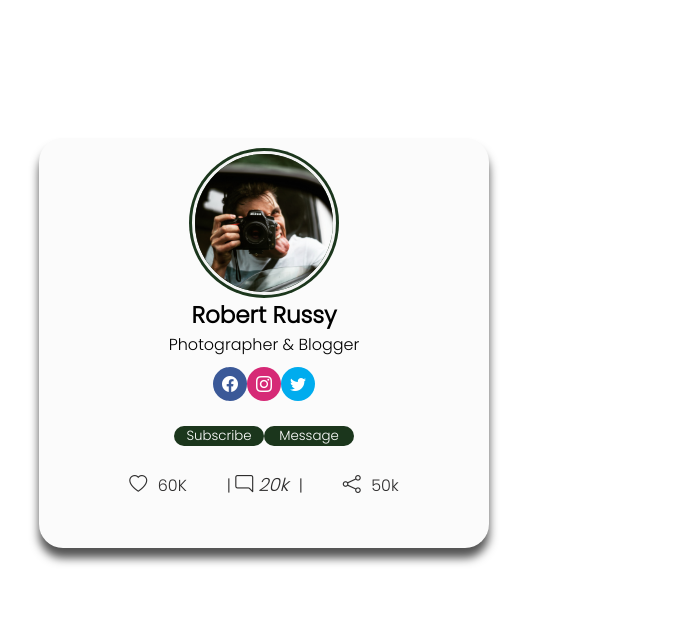
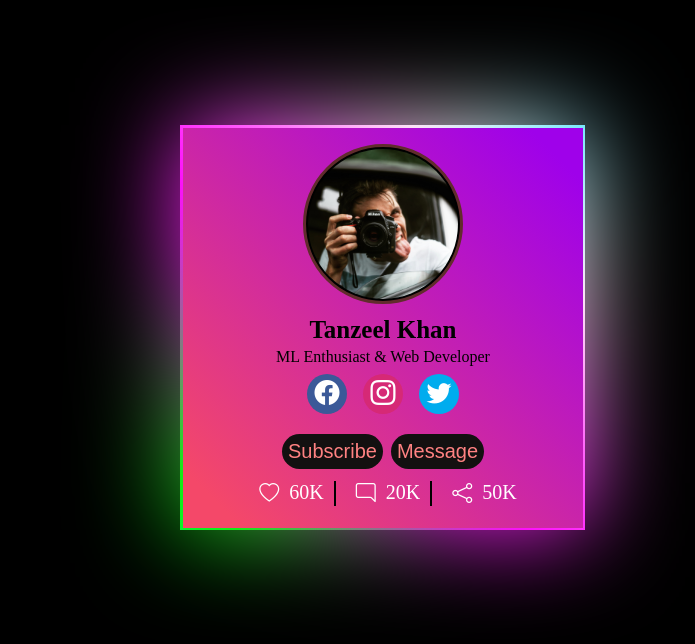
Before and after one commit to kushagraGpt2001/webDevelopmentPractice, a plain HTML site: page index.html in a window 1280 px wide. Shown: the whole page, without its empty margins (282-977 px from the left). Drawn offline with nearby package versions, Linux system fonts and the light colour scheme.

Commit message:
Added all files

```diff
--- a/index.html
+++ b/index.html
@@ -5,57 +5,54 @@
     <meta charset="UTF-8">
     <meta http-equiv="X-UA-Compatible" content="IE=edge">
     <meta name="viewport" content="width=device-width, initial-scale=1.0">
-    <title>Profile-Card-Project</title>
-    <link rel="stylesheet" href="style.css">
+    <link rel="preconnect" href="https://fonts.googleapis.com">
+    <link rel="preconnect" href="https://fonts.gstatic.com" crossorigin>
+    <link href="https://fonts.googleapis.com/css2?family=Ubuntu:wght@100&display=swap" rel="stylesheet">
     <link rel="stylesheet" href="https://cdn.jsdelivr.net/npm/bootstrap-icons@1.5.0/font/bootstrap-icons.css">
-</head>
+    <link rel="stylesheet" href="style2.css">
+    <title>Document</title>
 </head>
 
 <body>
-    <div class="profile-card" onmousemove="colorChanger()">
-        <div class="image">
-            <img src="image.jpg" alt="Profile" class="profile-image">
-        </div>
-        <div class="textdata">
-            <span class="data">Robert Russy</span>
-            <span class="Job">Photographer & Blogger</span>
-        </div>
-        <div class="media-icons">
-            <a href="#" class="link" style="background: #3b5998;">
-                <i class="bi bi-facebook"></i>
-            </a>
-            <a href="#" class="link" style="background: #d62976;">
-                <i class="bi bi-instagram"></i>
-            </a>
-            <a href="#" class="link" style="background: #00acee;">
-                <i class="bi bi-twitter"></i>
-            </a>
-        </div>
-        <div class="buttons">
-            <button class="button">Subscribe</button>
-            <button class="button">Message </button>
-        </div>
-        <div class="analytics ">
-            <div class="data">
-                <i class="bi bi-heart"></i>
-                <span class="number">60K</span>
+    <div class="mainSection">
+        <div class="test rotation">
+            <img src="image.jpg" width="150px" height="150px">
+            <p class="mainName">Tanzeel Khan</p>
+            <p class="tagline">ML Enthusiast & Web Developer</p>
+            <div class="icons">
+                <a href="#" class="icon" style="background: #3b5998;"><i class="bi bi-facebook"></i></a>
+                <a href="#" class="icon" style="background: #d62976;"><i class="bi bi-instagram"></i></a>
+                <a href="#" class="icon" style="background: #00acee;"><i class="bi bi-twitter"></i></a>
             </div>
-            <div class="data ">
-                | <i class="bi bi-chat-right"> 20k</i> |
+            <div class="buttons">
+                <button class="button">Subscribe</button>
+                <button class="button">Message</button>
             </div>
-            <div class="data">
-                <i class="bi bi-share"></i>
-                <span class="number">50k</span>
+            <div class="footer">
+                <ul>
+                    <li><i class="bi bi-heart"></i>60K</li>
+                    <li><i class="bi bi-chat-right"></i>20K</li>
+                    <li><i class="bi bi-share"></i>50K</li>
+                </ul>
             </div>
+            <!-- <div class="rotation"></div> -->
         </div>
     </div>
-    <!-- <script>
-        function colorChanger() {
-            color = "#";
-            color += Math.floor(Math.random()*166725);
-            document.getElementsByClassName("profile-card")[0].style.backgroundColor = color;
+</body>
+<!-- <script>
+    setInterval(colorChanger, 100);
+    function colorChanger() {
+        html = "-moz-linear-gradient(";
+        let colors = ["#00ff44", "#ffae00", "#ff0000", "#6200ff", "#00a2ff", "#ff008c", "#00ffea", "#8c00ff"];
+        for (let i=0; i<8; i++) {
+            let index = Math.floor(Math.random()*colors.length);
+            html += colors[index] + " ";
         }
-    </script> -->
-</body>
+        html = html.slice(0, -1);
+        html += ")";
+        console.log(html);
+        document.getElementsByClassName("rotation")[0].style.background = html;
+    }
+</script> -->
 
 </html>
```
Also changed, not shown: test.html (deleted, +0 -58 lines).
